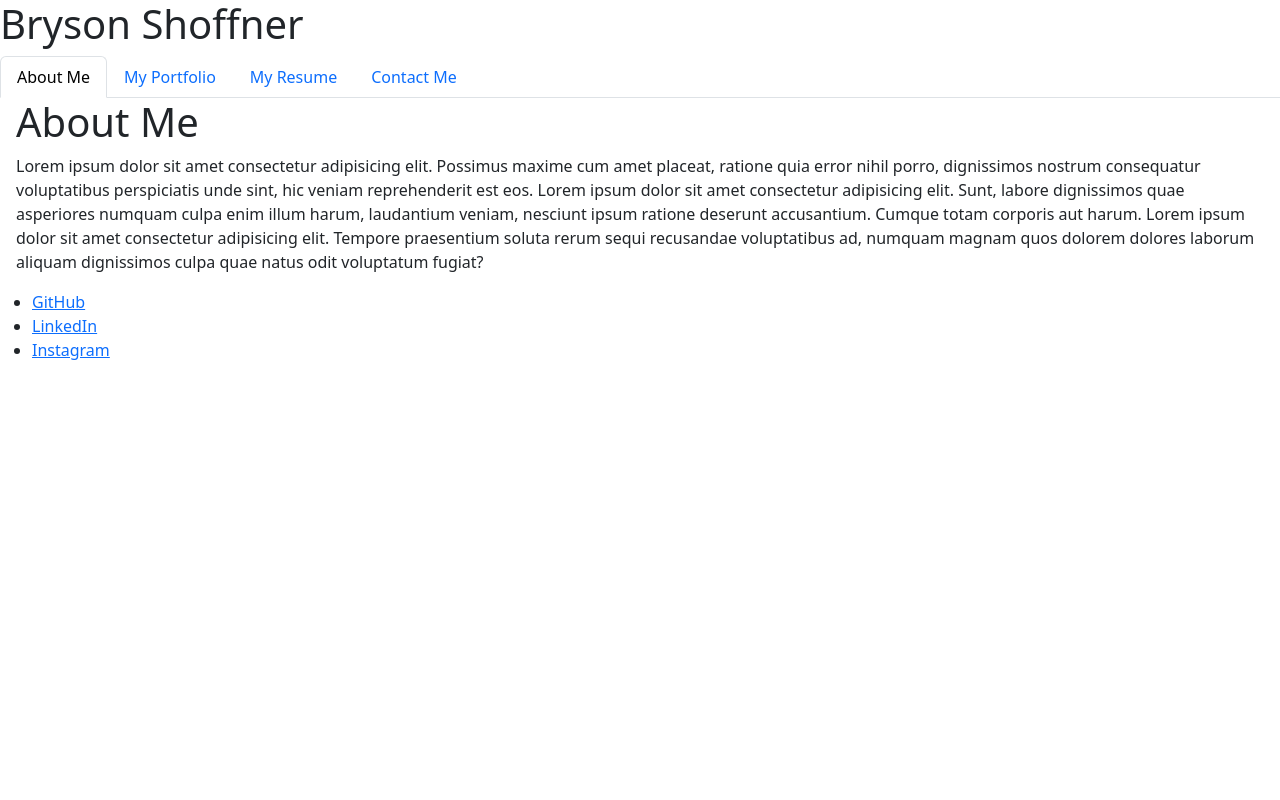
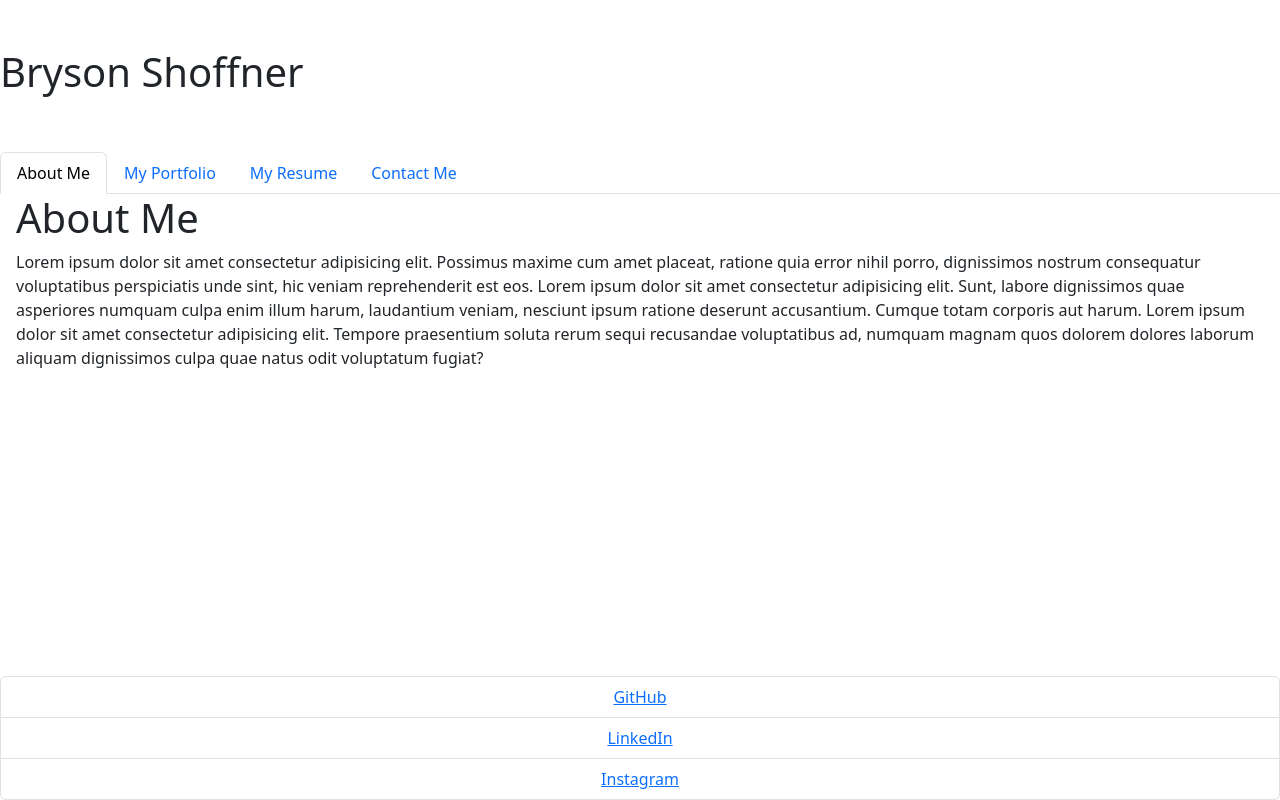
Before and after one commit to Bryson987081/react-portfolio-challenge, a React (Vite) app: page / in a window 1280 px wide. Built offline with nearby package versions, Linux system fonts and the light colour scheme.

Commit message:
added styling to header and footer

```diff
--- a/src/componets/Footer.jsx
+++ b/src/componets/Footer.jsx
@@ -1,15 +1,15 @@
 function Footer() {
     return (
-        <footer className="footer">
-            <div className="footer-container">
-                <ul>
-                    <li>
+        <footer className="fixed-bottom">
+            <div>
+                <ul className="list-group mt-5">
+                    <li className="list-group-item text-center">
                         <a href="https://github.com/Bryson987081">GitHub</a>
                     </li>
-                    <li>
+                    <li className="list-group-item text-center">
                         <a href="https://www.linkedin.com/">LinkedIn</a>
                     </li>
-                    <li>
+                    <li className="list-group-item text-center">
                         <a href="https://www.instagram.com/">Instagram</a>
                     </li>
                 </ul>
--- a/src/componets/Header.jsx
+++ b/src/componets/Header.jsx
@@ -1,6 +1,6 @@
 function Header() {
     return (
-        <header className="header">
+        <header className="header sticky-top py-5">
             <h1>Bryson Shoffner</h1>
         </header>
     );
```
